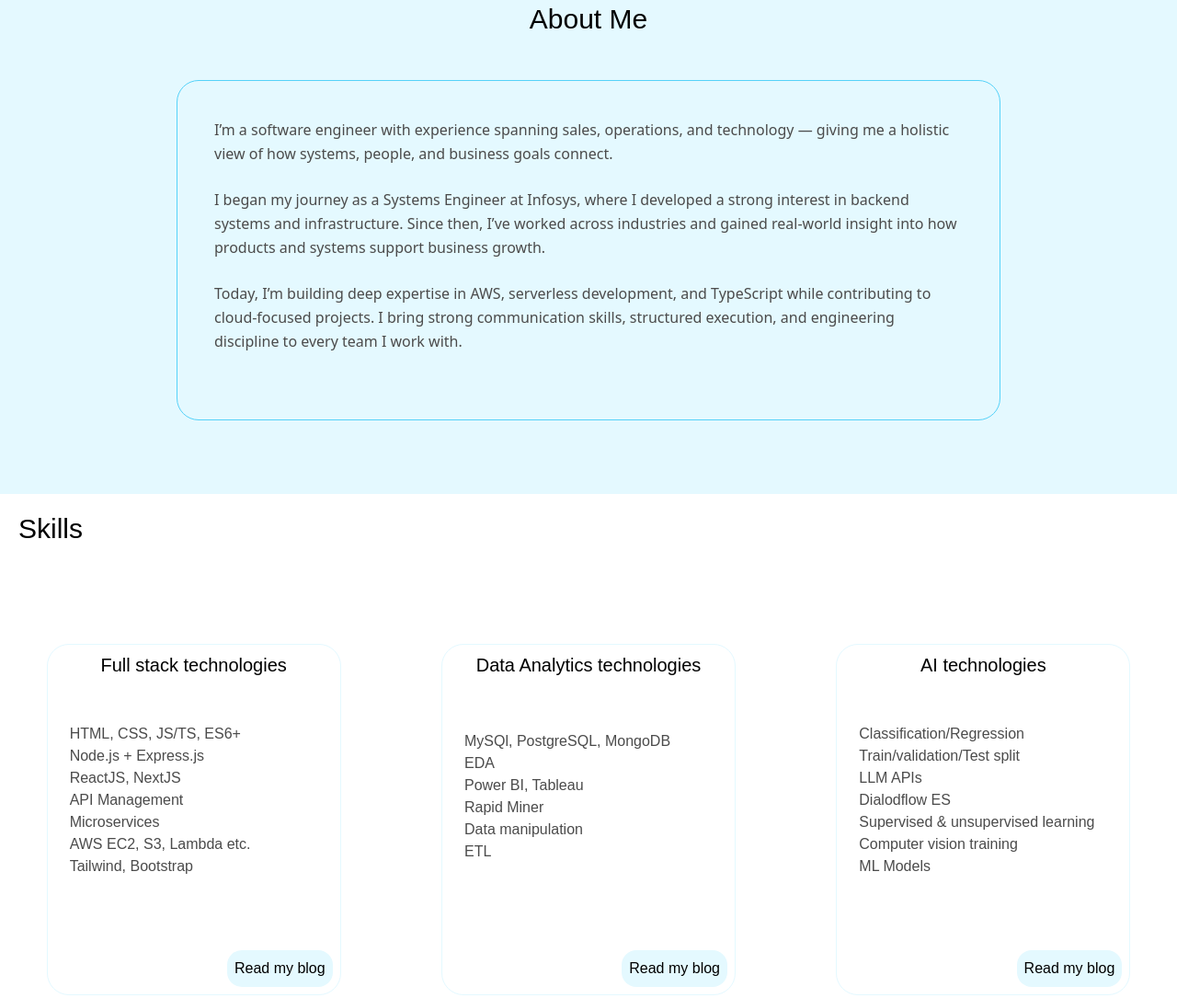
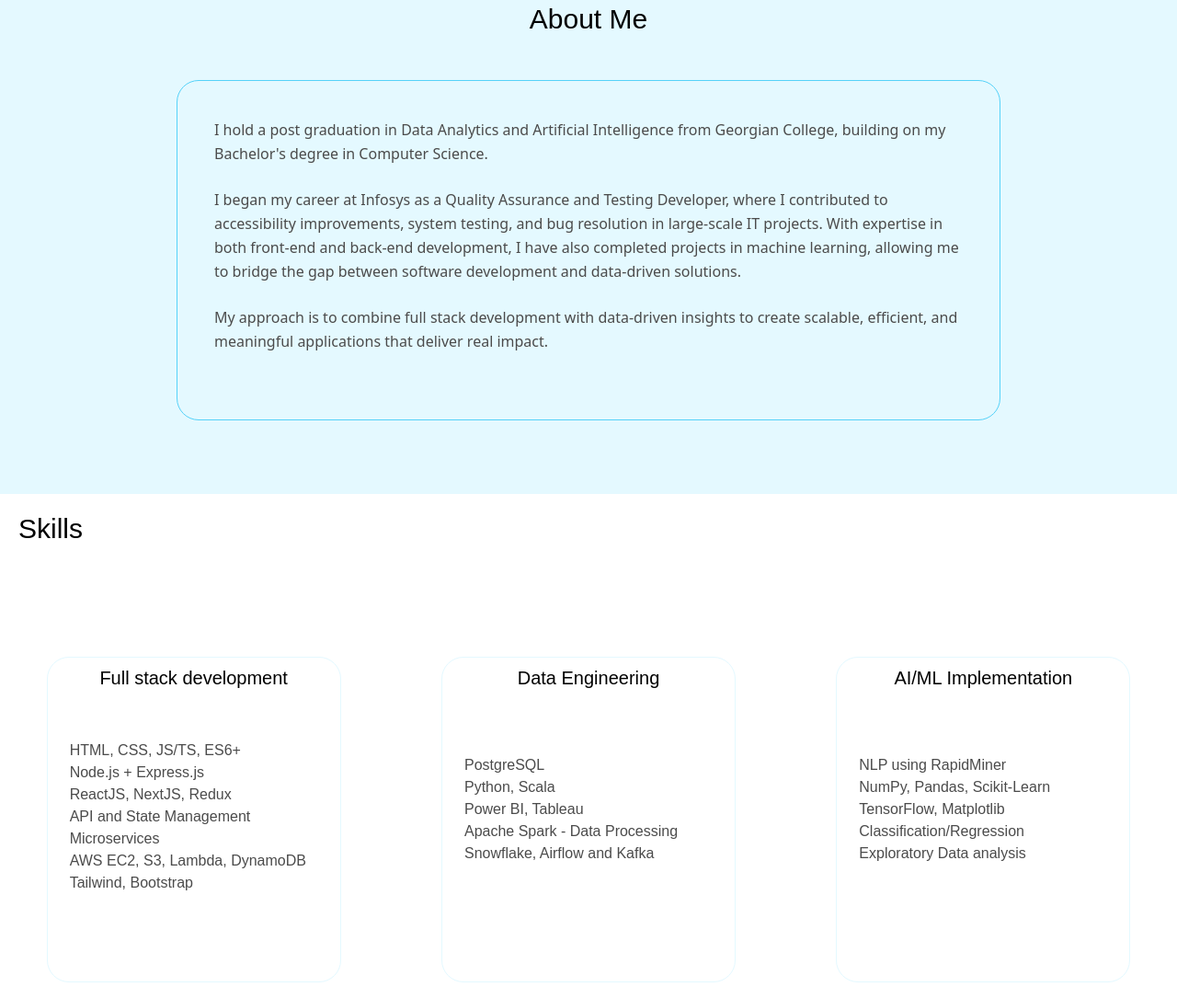
Before and after one commit to eshitag/eshitag, a website: page index.html in a window 1280 px wide. Shown: the part 929-2014 px from the top of the page at 92% size. Drawn offline with Linux system fonts and the light colour scheme; a web font is replaced by a local one.

Commit message:
updates in skills section

```diff
--- a/index.html
+++ b/index.html
@@ -65,7 +65,7 @@
     <!-- Profile Image -->
     <div class="w-36 h-36 mx-auto mb-6
                 rounded-full border-2 border-primary
-                overflow-hidden">
+                overflow-hidden hover:border-neutral">
       <img
         src="./src/images/profile.jpeg"
         alt="Eshita Gupta"
@@ -86,8 +86,8 @@
     <!-- Tagline -->
     <p class="text-sm md:text-base text-neutral
               max-w-xl mx-auto mb-8 leading-relaxed">
-      Building reliable, scalable systems with cloud-first thinking and
-      a strong understanding of business and operations.
+      Building reliable, scalable, data powered systems with cloud-first thinking and
+      a strong understanding of system design and data architecture.
     </p>
 
     <!-- CTA -->
@@ -118,23 +118,15 @@
              leading-relaxed"
     >
       <p class="mb-6">
-        I’m a software engineer with experience spanning sales, operations,
-        and technology — giving me a holistic view of how systems, people,
-        and business goals connect.
+        I hold a post graduation in Data Analytics and Artificial Intelligence from Georgian College, building on my Bachelor's degree in Computer Science.
       </p>
 
       <p class="mb-6">
-        I began my journey as a Systems Engineer at Infosys, where I developed
-        a strong interest in backend systems and infrastructure. Since then,
-        I’ve worked across industries and gained real-world insight into how
-        products and systems support business growth.
+        I began my career at Infosys as a Quality Assurance and Testing Developer, where I contributed to accessibility improvements, system testing, and bug resolution in large-scale IT projects. With expertise in both front-end and back-end development, I have also completed projects in machine learning, allowing me to bridge the gap between software development and data-driven solutions.
       </p>
 
       <p class="mb-8">
-        Today, I’m building deep expertise in AWS, serverless development,
-        and TypeScript while contributing to cloud-focused projects.
-        I bring strong communication skills, structured execution,
-        and engineering discipline to every team I work with.
+        My approach is to combine full stack development with data-driven insights to create scalable, efficient, and meaningful applications that deliver real impact.
       </p>
     </div>
 
@@ -153,55 +145,55 @@
 
     <div id="full-stack" class="min-w-1/4 grid gap-5 p-2 border border-secondary rounded-3xl hover:shadow-md">
       <div class="flex justify-center">
-        <h3 class="text-xl"> Full stack technologies</h3>
+        <h3 class="text-xl"> Full stack development</h3>
       </div>
       <div class="text-neutral">
         <p class="pl-4">HTML, CSS, JS/TS, ES6+</p>
         <p class="pl-4">Node.js + Express.js</p>
-        <p class="pl-4">ReactJS, NextJS</p>
-        <p class="pl-4">API Management</p>
+        <p class="pl-4">ReactJS, NextJS, Redux</p>
+        <p class="pl-4">API and State Management</p>
         <p class="pl-4">Microservices</p>
-        <p class="pl-4">AWS EC2, S3, Lambda etc.</p>
+        <p class="pl-4">AWS EC2, S3, Lambda, DynamoDB</p>
         <p class="pl-4">Tailwind, Bootstrap</p>
       </div>
       <div class="flex self-end justify-center md:justify-end max-h-10">
-        <button class="bg-secondary max-w-sm p-2 rounded-2xl transition duration-150 hover:opacity-60">Read my blog</button>
+        <!--Hidden CTA Button - update later-->
+        <button class="hidden bg-secondary max-w-sm p-2 rounded-2xl transition duration-150 hover:opacity-60">Read my blog</button>
       </div>
 
     </div>
 
     <div id="data-analytics" class="min-w-1/4 grid gap-5 p-2 border border-secondary rounded-3xl hover:shadow-md">
       <div class="flex justify-center">
-        <h3 class="text-xl"> Data Analytics technologies</h3>
+        <h3 class="text-xl"> Data Engineering</h3>
       </div>
       <div class="text-neutral">
-        <p class="pl-4">MySQl, PostgreSQL, MongoDB</p>
-        <p class="pl-4">EDA</p>
+        <p class="pl-4">PostgreSQL</p>
+        <p class="pl-4">Python, Scala</p>
         <p class="pl-4">Power BI, Tableau</p>
-        <p class="pl-4">Rapid Miner</p>
-        <p class="pl-4">Data manipulation</p>
-        <p class="pl-4">ETL</p>
+        <p class="pl-4">Apache Spark - Data Processing</p>
+        <p class="pl-4">Snowflake, Airflow and Kafka</p>
       </div>
       <div class="flex self-end justify-center md:justify-end max-h-10">
-        <button class="bg-secondary p-2 rounded-2xl transition duration-150 hover:opacity-60">Read my blog</button>
+        <!--Hidden CTA Button - update later-->
+        <button class="hidden bg-secondary p-2 rounded-2xl transition duration-150 hover:opacity-60">Read my blog</button>
       </div>
     </div>
 
     <div id="ai" class="min-w-1/4 grid gap-5 p-2 border border-secondary rounded-3xl hover:shadow-md">
       <div class="flex justify-center">
-        <h3 class="text-xl"> AI technologies</h3>
+        <h3 class="text-xl"> AI/ML Implementation</h3>
       </div>
       <div class="text-neutral">
+        <p class="pl-4">NLP using RapidMiner</p>
+        <p class="pl-4">NumPy, Pandas, Scikit-Learn</p>
+        <p class="pl-4">TensorFlow, Matplotlib</p>
         <p class="pl-4">Classification/Regression</p>
-        <p class="pl-4">Train/validation/Test split</p>
-        <p class="pl-4">LLM APIs</p>
-        <p class="pl-4">Dialodflow ES</p>
-        <p class="pl-4">Supervised & unsupervised learning</p>
-        <p class="pl-4">Computer vision training</p>
-        <p class="pl-4">ML Models</p>
+        <p class="pl-4">Exploratory Data analysis</p>
       </div>
       <div class="flex self-end justify-center md:justify-end max-h-10">
-        <button class="bg-secondary p-2 rounded-2xl transition duration-150 hover:opacity-60">Read my blog</button>
+        <!--Hidden CTA Button - update later-->
+        <button class="hidden bg-secondary p-2 rounded-2xl transition duration-150 hover:opacity-60">Read my blog</button>
       </div>
 
     </div>
```
